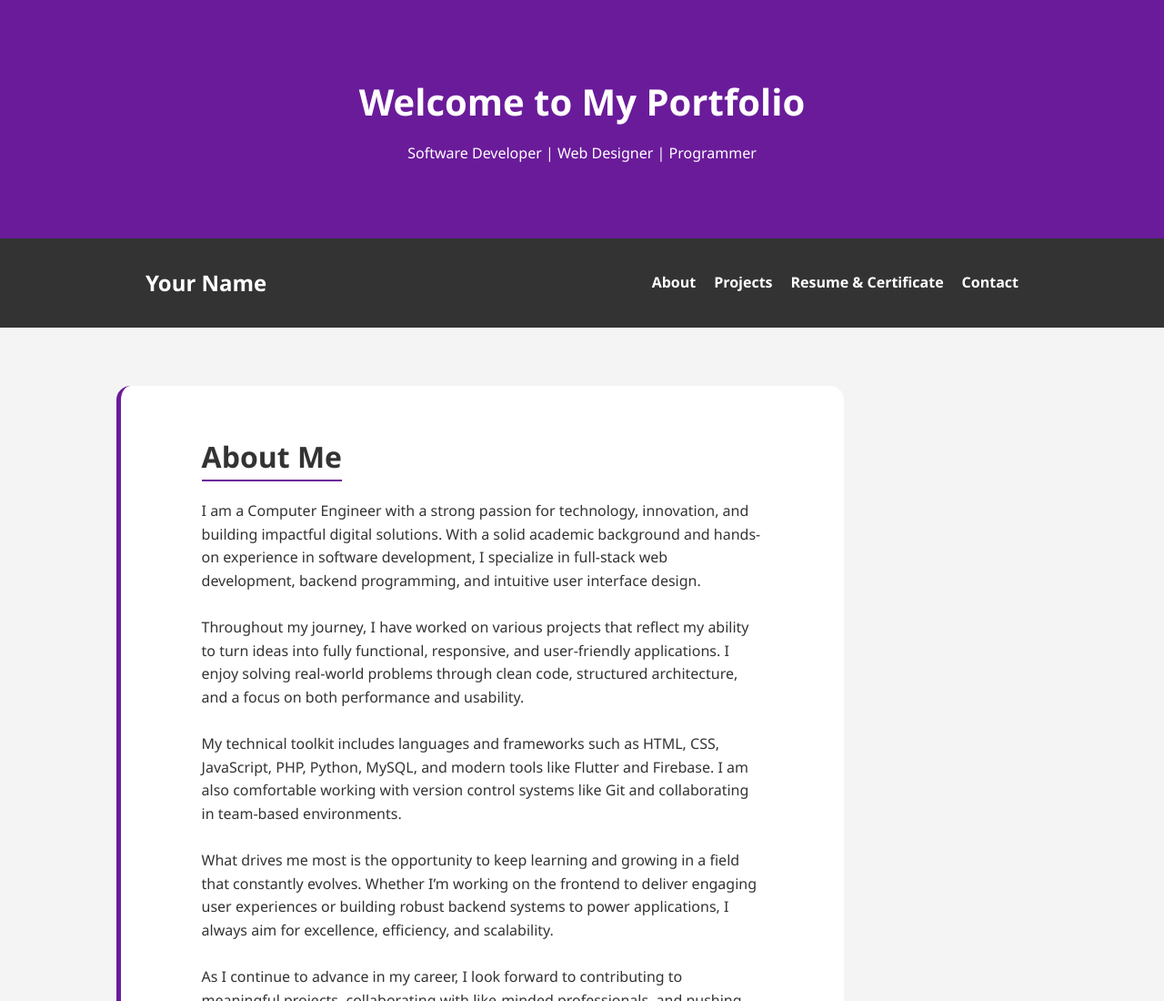
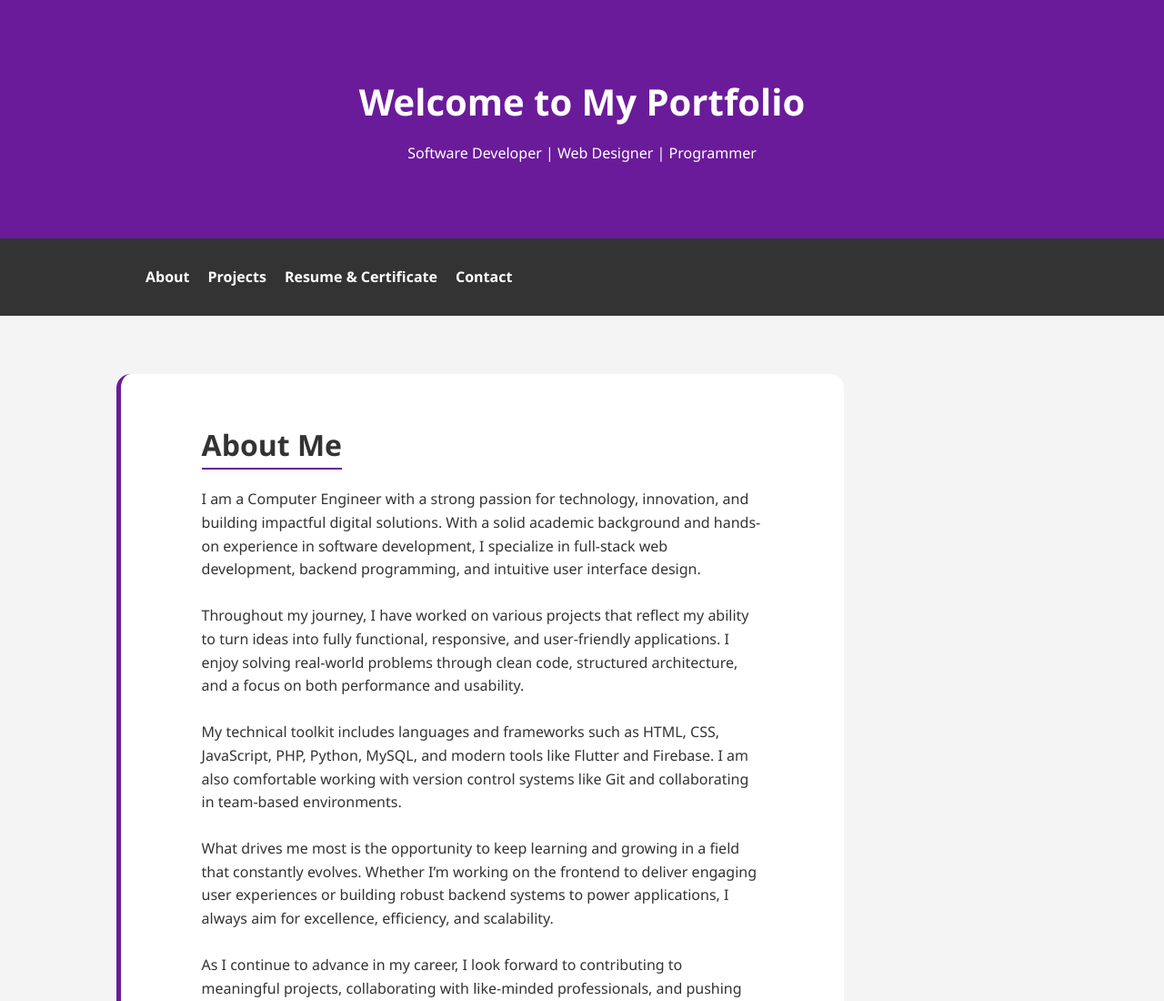
Before and after one commit to muqadaskhan129/pp, a plain HTML site: page index.html in a window 1280 px wide. Shown: the top 1100 px of the page at 91% size. Drawn offline with Linux system fonts and the light colour scheme.

Commit message:
index.html

```diff
--- a/index.html
+++ b/index.html
@@ -16,7 +16,6 @@
   </header>
   <nav>
     <div class="container nav-container">
-      <h1 class="logo">Your Name</h1>
       <ul class="nav-links">
         <li><a href="/index.html">About</a></li>
         <li><a href="/project.html">Projects</a></li>
```
